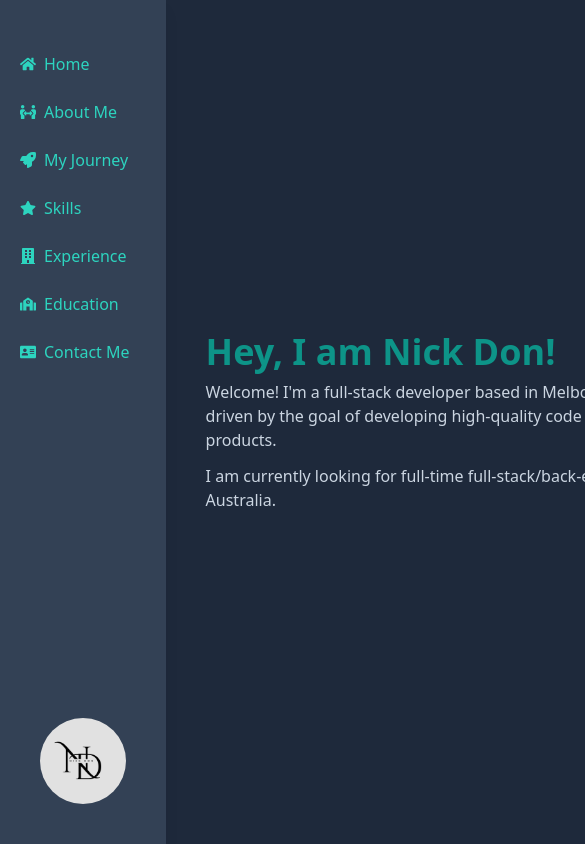
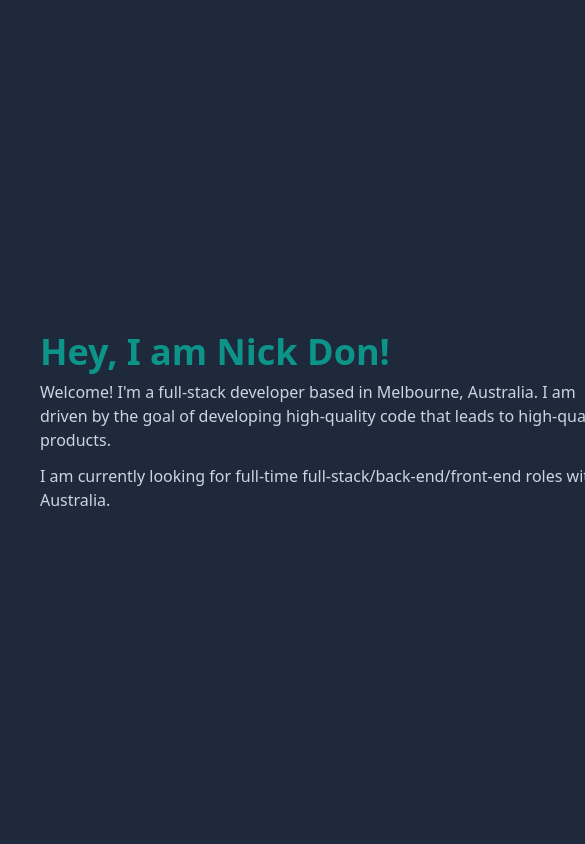
Before and after one commit to ndon97/personalWebsite, a React (Vite) app: page / in a window 390 px wide. Shown: the top 844 px of the page, 585 px wide, since content can reach past the window. Built offline with nearby package versions, Linux system fonts and the light colour scheme.

Commit message:
remove sidebar for mobilw view

```diff
--- a/src/App.tsx
+++ b/src/App.tsx
@@ -1,74 +1,4 @@
-import { useRef, MutableRefObject } from 'react';
-import SideBar from './HomePage/Sidebar/Sidebar';
-import HeroBanner from './HomePage/HeroBanner/HeroBanner';
-import About from './HomePage/About/About';
-import MyJourney from './HomePage/MyJourney/MyJourney';
-import Skills from './HomePage/Skills/Skills';
-import Experience from './HomePage/Experience/Experience';
-import Education from './HomePage/Education/Education';
-import ContactMe from './HomePage/ContactMe/ContactMe';
-
-type SectionRefs = {
-  home: MutableRefObject<HTMLDivElement | null>;
-  about: MutableRefObject<HTMLDivElement | null>;
-  journey: MutableRefObject<HTMLDivElement | null>;
-  skills: MutableRefObject<HTMLDivElement | null>;
-  experience: MutableRefObject<HTMLDivElement | null>;
-  education: MutableRefObject<HTMLDivElement | null>;
-  contact: MutableRefObject<HTMLDivElement | null>;
-};
-
+import Homepage from './HomePage/Index';
 export default function App() {
-  const heroBannerRef = useRef<HTMLDivElement | null>(null);
-  const aboutRef = useRef<HTMLDivElement | null>(null);
-  const myJourneyRef = useRef<HTMLDivElement | null>(null);
-  const skillsRef = useRef<HTMLDivElement | null>(null);
-  const experienceRef = useRef<HTMLDivElement | null>(null);
-  const educationRef = useRef<HTMLDivElement | null>(null);
-  const contactMeRef = useRef<HTMLDivElement | null>(null);
-
-  const scrollToSection = (ref: MutableRefObject<HTMLDivElement | null>) => {
-    ref.current?.scrollIntoView({ behavior: 'smooth' });
-  };
-
-  const sections: SectionRefs = {
-    home: heroBannerRef,
-    about: aboutRef,
-    journey: myJourneyRef,
-    skills: skillsRef,
-    experience: experienceRef,
-    education: educationRef,
-    contact: contactMeRef,
-  };
-
-  return (
-    <div className="primary-text w-100 flex">
-      <div>
-        <SideBar scrollToSection={scrollToSection} sections={sections} />
-      </div>
-      <div className="flex flex-col bg-slate-800">
-        <div ref={heroBannerRef}>
-          <HeroBanner />
-        </div>
-        <div ref={aboutRef}>
-          <About />
-        </div>
-        <div ref={myJourneyRef}>
-          <MyJourney />
-        </div>
-        <div ref={skillsRef}>
-          <Skills />
-        </div>
-        <div ref={experienceRef}>
-          <Experience />
-        </div>
-        <div ref={educationRef}>
-          <Education />
-        </div>
-        <div ref={contactMeRef}>
-          <ContactMe />
-        </div>
-      </div>
-    </div>
-  );
+  return <Homepage />;
 }
--- /dev/null
+++ b/src/HomePage/Index.tsx
@@ -0,0 +1,74 @@
+import { useRef, MutableRefObject } from 'react';
+import SideBar from './Sidebar/Sidebar';
+import HeroBanner from './HeroBanner/HeroBanner';
+import About from './About/About';
+import MyJourney from './MyJourney/MyJourney';
+import Skills from './Skills/Skills';
+import Experience from './Experience/Experience';
+import Education from './Education/Education';
+import ContactMe from './ContactMe/ContactMe';
+
+type SectionRefs = {
+  home: MutableRefObject<HTMLDivElement | null>;
+  about: MutableRefObject<HTMLDivElement | null>;
+  journey: MutableRefObject<HTMLDivElement | null>;
+  skills: MutableRefObject<HTMLDivElement | null>;
+  experience: MutableRefObject<HTMLDivElement | null>;
+  education: MutableRefObject<HTMLDivElement | null>;
+  contact: MutableRefObject<HTMLDivElement | null>;
+};
+
+export default function Homepage() {
+  const heroBannerRef = useRef<HTMLDivElement | null>(null);
+  const aboutRef = useRef<HTMLDivElement | null>(null);
+  const myJourneyRef = useRef<HTMLDivElement | null>(null);
+  const skillsRef = useRef<HTMLDivElement | null>(null);
+  const experienceRef = useRef<HTMLDivElement | null>(null);
+  const educationRef = useRef<HTMLDivElement | null>(null);
+  const contactMeRef = useRef<HTMLDivElement | null>(null);
+
+  const scrollToSection = (ref: MutableRefObject<HTMLDivElement | null>) => {
+    ref.current?.scrollIntoView({ behavior: 'smooth' });
+  };
+
+  const sections: SectionRefs = {
+    home: heroBannerRef,
+    about: aboutRef,
+    journey: myJourneyRef,
+    skills: skillsRef,
+    experience: experienceRef,
+    education: educationRef,
+    contact: contactMeRef,
+  };
+
+  return (
+    <div className="primary-text flex">
+      <div className="hidden lg:block">
+        <SideBar scrollToSection={scrollToSection} sections={sections} />
+      </div>
+      <div className="flex flex-col bg-slate-800">
+        <div ref={heroBannerRef}>
+          <HeroBanner />
+        </div>
+        <div ref={aboutRef}>
+          <About />
+        </div>
+        <div ref={myJourneyRef}>
+          <MyJourney />
+        </div>
+        <div ref={skillsRef}>
+          <Skills />
+        </div>
+        <div ref={experienceRef}>
+          <Experience />
+        </div>
+        <div ref={educationRef}>
+          <Education />
+        </div>
+        <div ref={contactMeRef}>
+          <ContactMe />
+        </div>
+      </div>
+    </div>
+  );
+}
--- a/src/HomePage/Sidebar/Sidebar.tsx
+++ b/src/HomePage/Sidebar/Sidebar.tsx
@@ -25,7 +25,7 @@ type SideBarProps = {
 
 export default function SideBar({ scrollToSection, sections }: SideBarProps) {
   return (
-    <div className="sticky left-0 top-0 flex h-[100dvh] w-max flex-col bg-slate-700 pr-6 shadow-lg">
+    <div className="sticky top-0 flex h-[100dvh] w-max flex-col bg-slate-700 pr-6 shadow-lg">
       <div className="ml-2 mt-10 flex flex-col">
         <SidebarItem
           title="Home"
```
